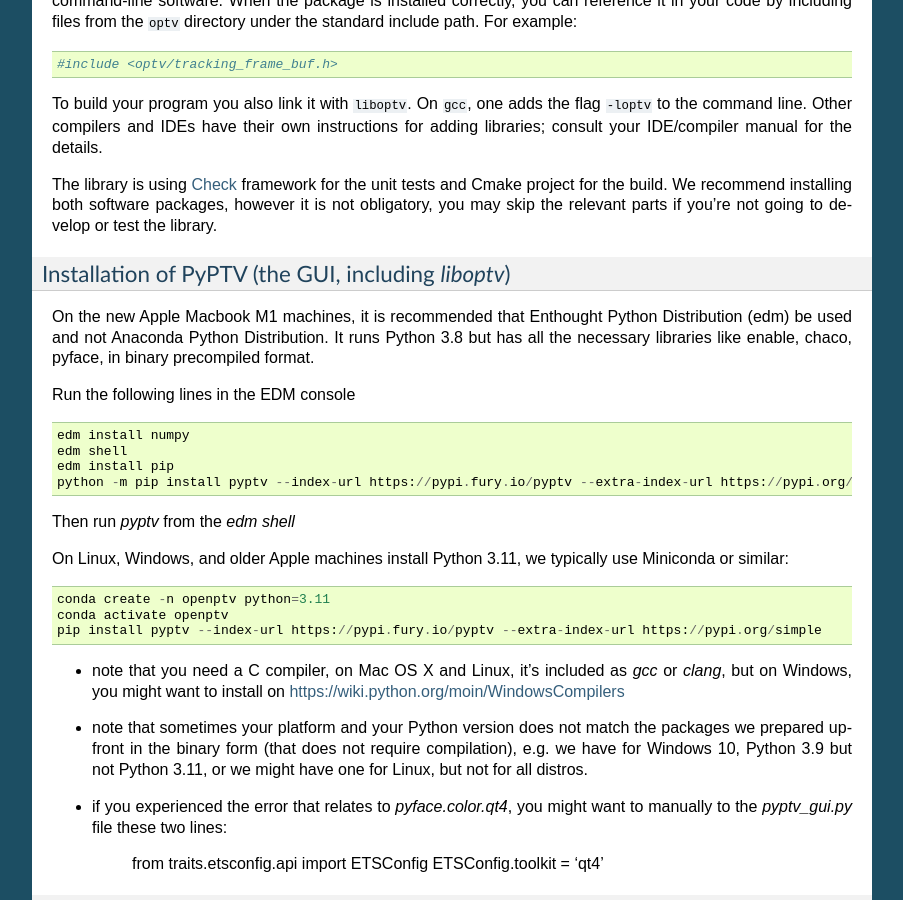
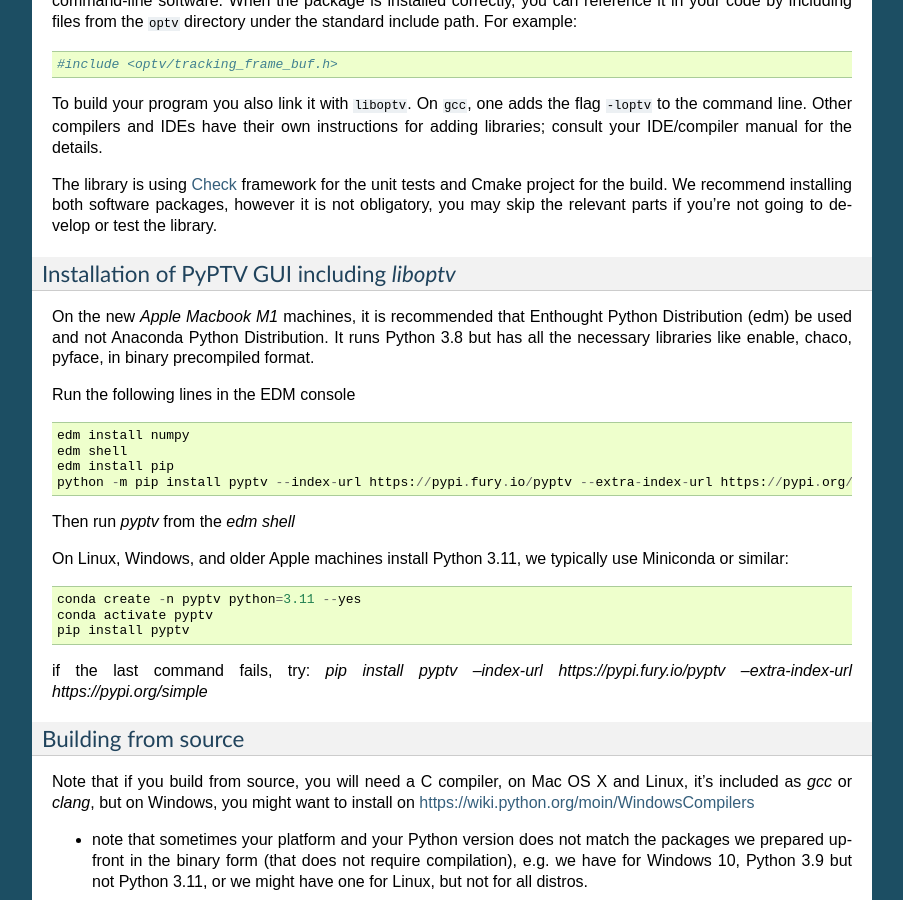
Before and after one commit to OpenPTV/docs, a Sphinx documentation site: the page built from docs/source/installation_instruction.txt, in a window 1280 px wide and 900 px high, scrolled down 837 px. Shown: the whole window, without its empty margins (198-1101 px from the left). Built offline with Sphinx 7.4.7, drawn with Linux system fonts in a browser that asks for light colours; pages that are not in the unit, such as notebooks, are missing from menus; some of the changed text lies outside the part shown.

Commit message:
updated installation instructions

```diff
--- a/docs/source/installation_instruction.txt
+++ b/docs/source/installation_instruction.txt
@@ -53,10 +51,10 @@
 The library is using `Check <https://github.com/libcheck/check>`_  framework for the unit tests and Cmake project for the build. We recommend installing both software packages, however it is not obligatory, you may skip the relevant parts if you're not going to develop or test the library.
 
 
-Installation of PyPTV (the GUI, including `liboptv`)
-~~~~~~~~~~~~~~~~~~~~~~~~~~~~~~~~~~~~~~~~~~~~~~~~~~~~
+Installation of PyPTV GUI including `liboptv`
+~~~~~~~~~~~~~~~~~~~~~~~~~~~~~~~~~~~~~~~~~~~~~
 
-On the new Apple Macbook M1 machines, it is recommended that Enthought Python Distribution (edm) be used and not Anaconda Python Distribution. It runs Python 3.8 but has all the necessary libraries like enable, chaco, pyface, in binary precompiled format.
+On the new *Apple Macbook M1* machines, it is recommended that Enthought Python Distribution (edm) be used and not Anaconda Python Distribution. It runs Python 3.8 but has all the necessary libraries like enable, chaco, pyface, in binary precompiled format.
 
 Run the following lines in the EDM console ::
 
@@ -69,12 +67,20 @@
 
 On Linux, Windows, and older Apple machines install Python 3.11, we typically use Miniconda or similar::
 
-	conda create -n openptv python=3.11
-	conda activate openptv
-	pip install pyptv --index-url https://pypi.fury.io/pyptv --extra-index-url https://pypi.org/simple
+	conda create -n pyptv python=3.11 --yes
+	conda activate pyptv
+	pip install pyptv
 
 
-* note that you need a C compiler, on Mac OS X and Linux, it's included as `gcc` or `clang`, but on Windows, you might want to install on https://wiki.python.org/moin/WindowsCompilers
+
+if the last command fails, try: `pip install pyptv --index-url https://pypi.fury.io/pyptv --extra-index-url https://pypi.org/simple`
+
+
+
+Building from source
+~~~~~~~~~~~~~~~~~~~
+
+Note that if you build from source, you will need a C compiler, on Mac OS X and Linux, it's included as `gcc` or `clang`, but on Windows, you might want to install on https://wiki.python.org/moin/WindowsCompilers
 
 * note that sometimes your platform and your Python version does not match the packages we prepared upfront in the binary form (that does not require compilation), e.g. we have for Windows 10, Python 3.9 but not Python 3.11, or we might have one for Linux, but not for all distros.
 
```
Also changed, not shown: other parts of docs/source/installation_instruction.txt (+2 -4 lines).
